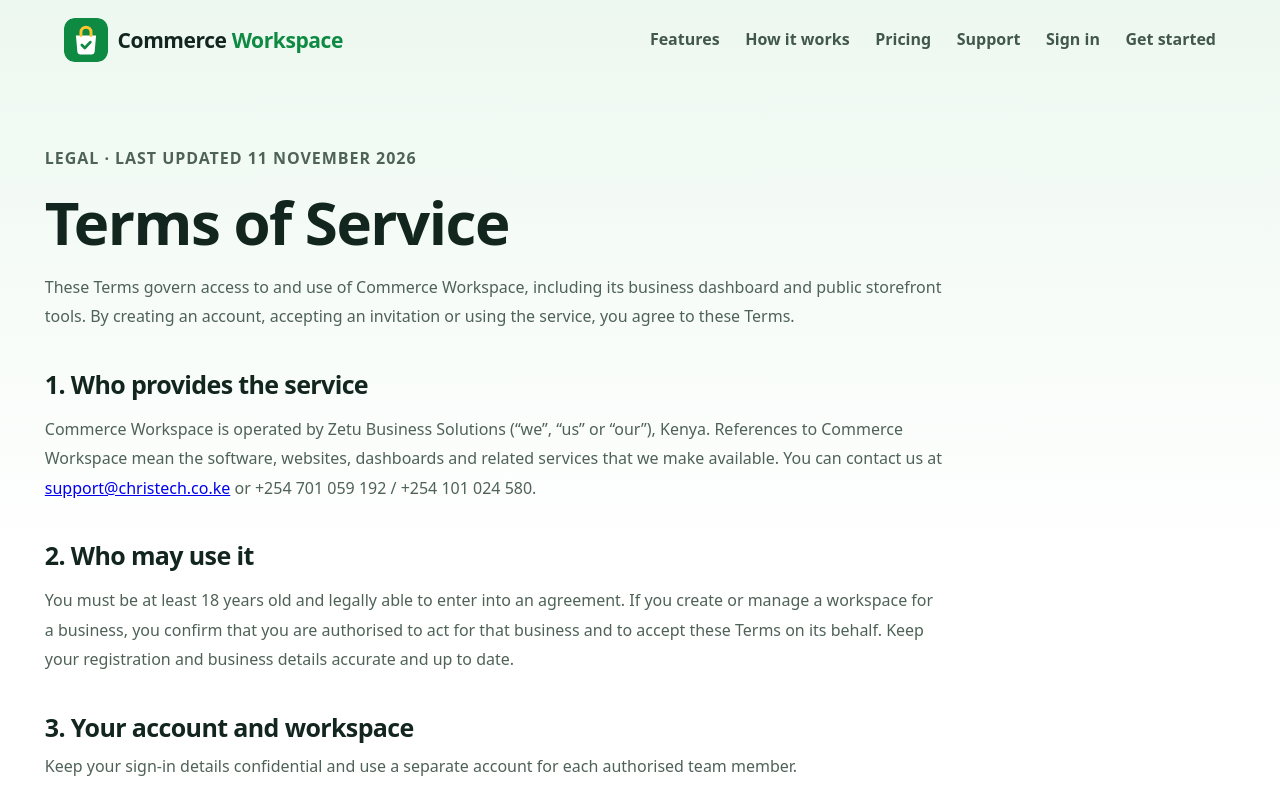
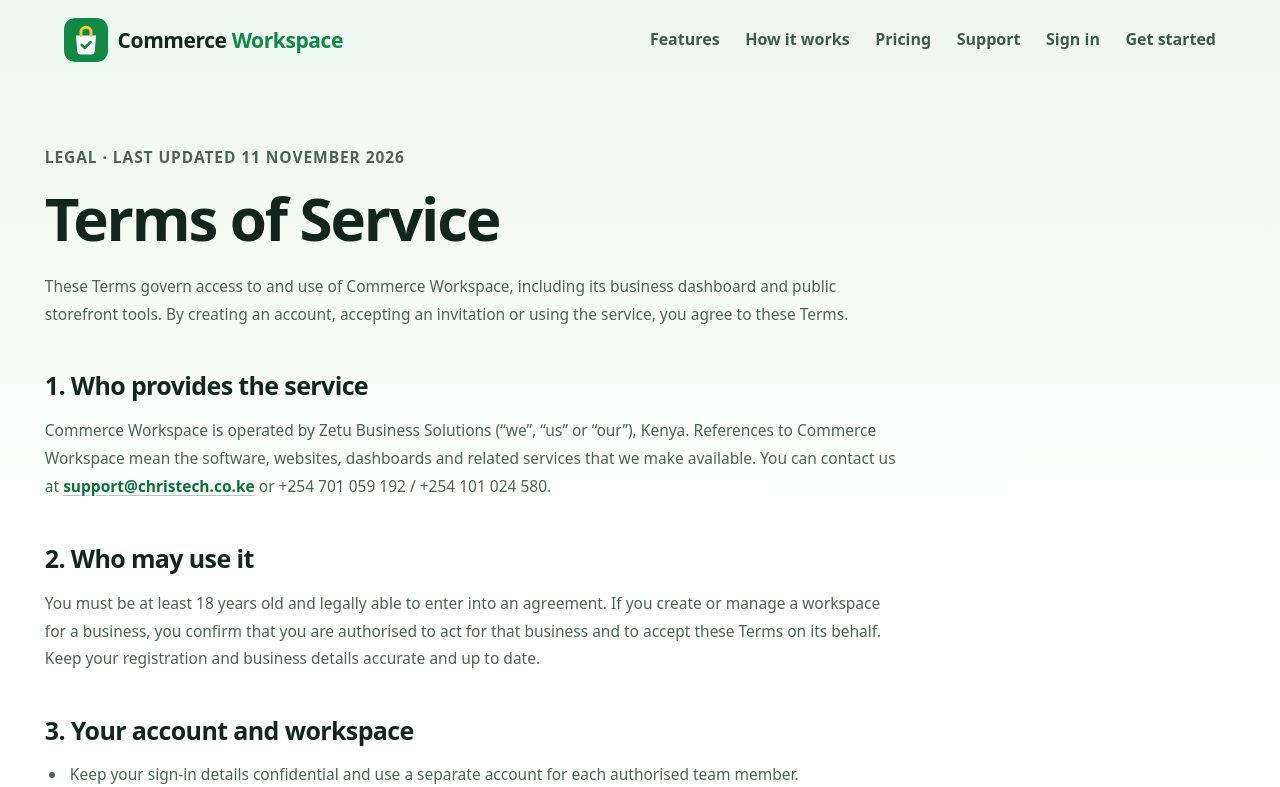
Before and after one commit to learninghub44/kenya-multitenant-commerce-docs, a Next.js app: page /terms in a window 1280 px wide. Shown: the top 787 px of the page. Built offline with nearby package versions, Linux system fonts and the light colour scheme.

Commit message:
Improve legal page typography and concise notice styles

```diff
--- a/src/app/marketing.module.css
+++ b/src/app/marketing.module.css
@@ -28,3 +28,13 @@
 @media(max-width:680px){.nav{padding:14px 18px}.nav>header{align-items:flex-start;flex-direction:column;gap:14px}.nav>header{align-items:flex-start;flex-direction:column;gap:14px}.nav nav{gap:10px 16px}.nav nav a{font-size:14px}.container{width:calc(100% - 36px)}.hero{padding:46px 0 54px}.hero h1{font-size:clamp(36px,10vw,52px)}.lead{font-size:17px}.grid{grid-template-columns:1fr;gap:14px;padding-bottom:58px}.card{padding:22px}.section{padding:42px 0}.footer{width:calc(100% - 36px);padding-top:40px}.footer>footer{grid-template-columns:1fr 1fr;gap:28px 18px}.footer-brand{grid-column:1/-1}.footer-bottom{flex-direction:column;margin-top:28px}.prose{padding:44px 0 64px}}
 @media(max-width:390px){.footer>footer{grid-template-columns:1fr}.footer-brand{grid-column:auto}.actions>*{width:100%}}
 @media(prefers-reduced-motion:reduce){.primary,.secondary{transition:none}}
+.paymentNote{margin:0 0 70px;padding:14px 18px;border:1px solid #dbe8de;border-radius:11px;background:#f7fbf8;color:#4f6257;font-size:14px;line-height:1.65}
+.prose{max-width:860px}
+.prose h1{margin:0 0 22px;line-height:1.08;letter-spacing:-.035em}
+.prose h2{margin:38px 0 10px;padding-top:4px;color:#12261f;line-height:1.25}
+.prose p,.prose li{font-size:15.5px;line-height:1.8}
+.prose ul{display:grid;gap:9px;margin:14px 0 20px;padding-left:22px;list-style:disc}
+.prose li{padding-left:3px}
+.prose a{color:#087438;font-weight:650;text-decoration:underline;text-decoration-color:#a9cdb5;text-underline-offset:3px}
+.prose a:hover{text-decoration-color:currentColor}
+@media(max-width:680px){.paymentNote{margin-bottom:48px}.prose h2{margin-top:30px}.prose p,.prose li{font-size:15px}}
```
